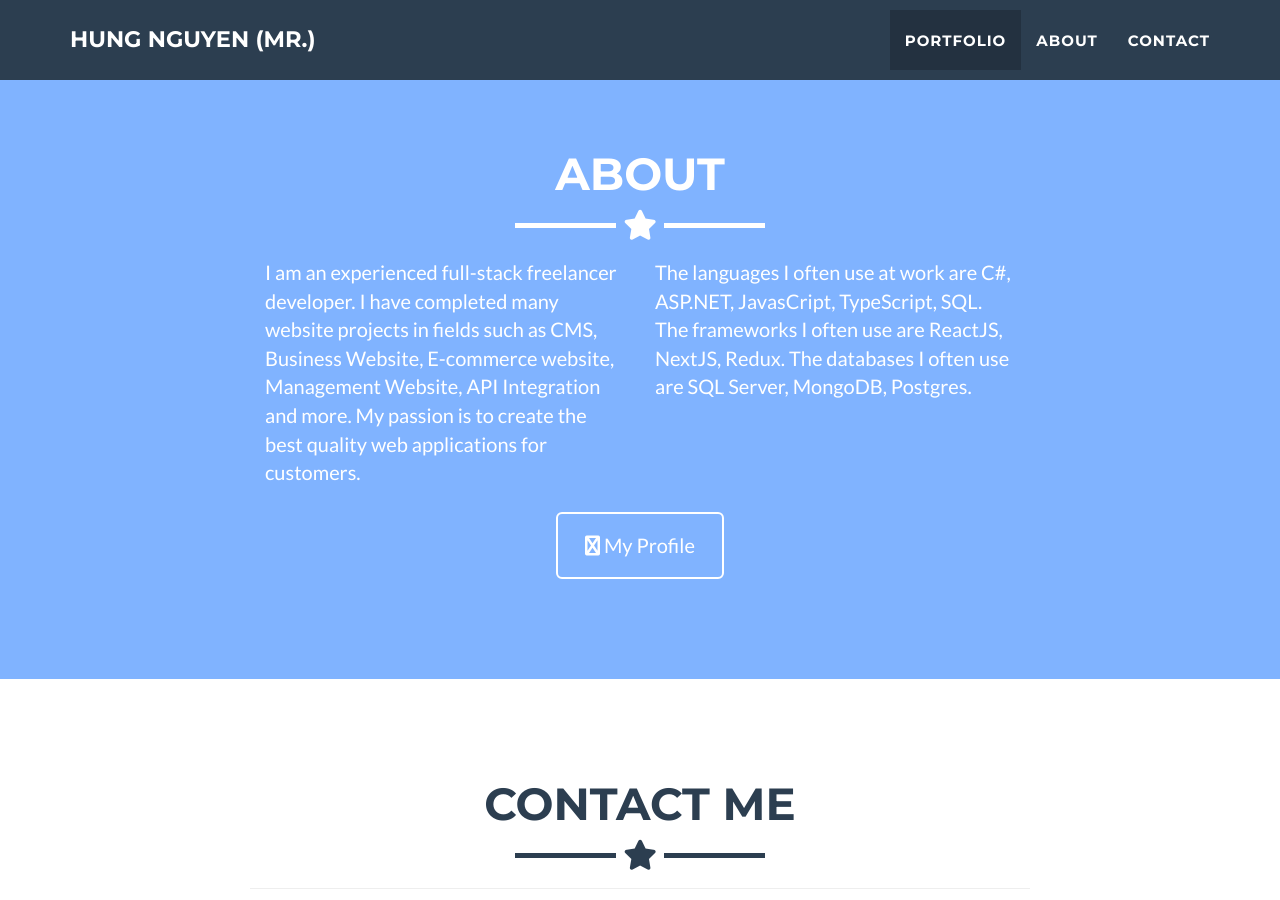
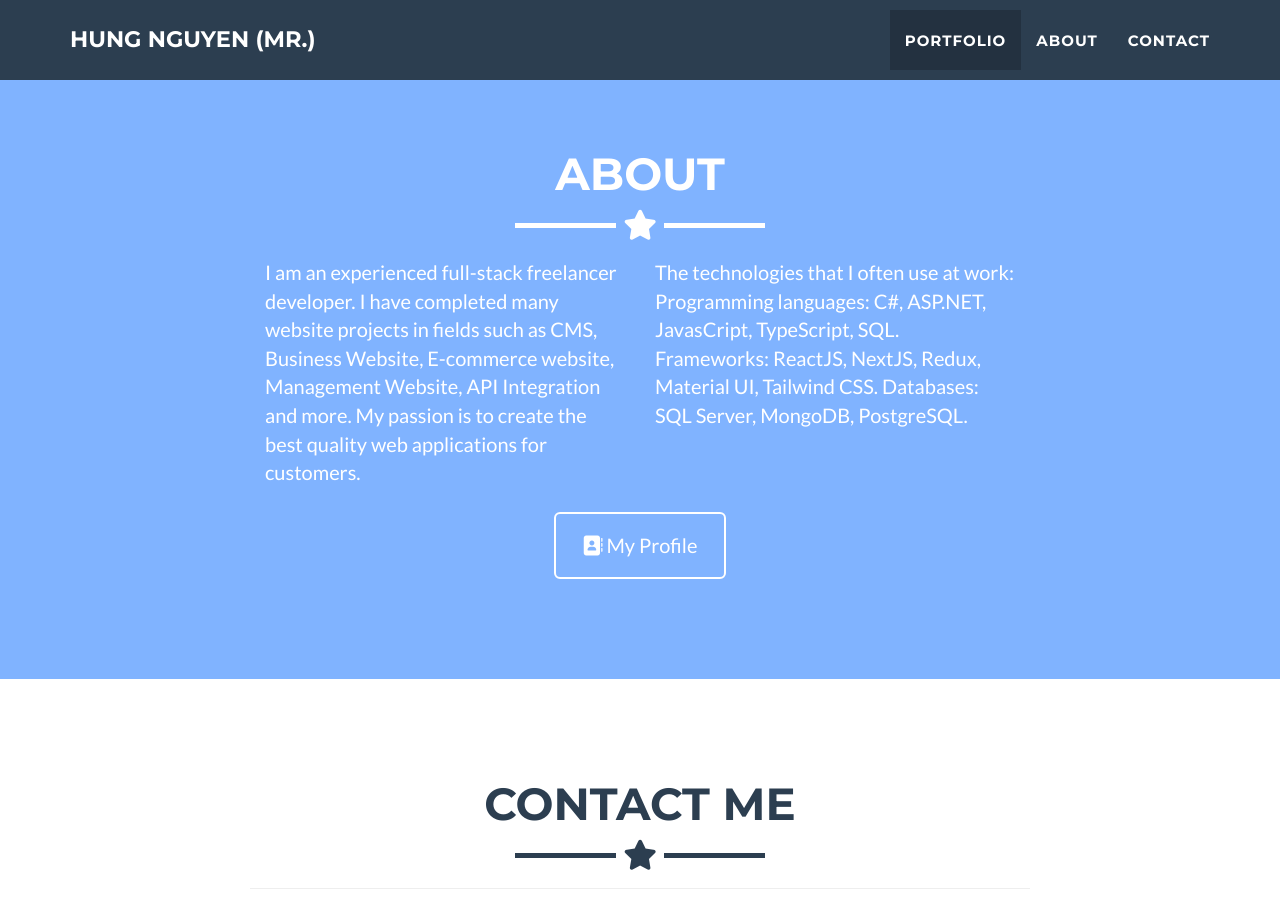
Before and after one commit to hungnguyen/hungnguyen.github.io, a Jekyll site: the page built from _posts/2014-07-18-project-1.markdown, in a window 1280 px wide and 900 px high, scrolled down 1623 px. Built offline with Jekyll 4.4.1, drawn with Linux system fonts in a browser that asks for light colours.

Commit message:
update about

```diff
--- a/_includes/about.html
+++ b/_includes/about.html
@@ -14,12 +14,11 @@
           My passion is to create the best quality web applications for customers.</p>
       </div>
       <div class="col-lg-4">
-        <p>The languages I often use at work are C#, ASP.NET, JavasCript, TypeScript, SQL. The frameworks I often
-          use are ReactJS, NextJS, Redux. The databases I often use are SQL Server, MongoDB, Postgres. </p>
+        <p>The technologies that I often use at work: Programming languages: C#, ASP.NET, JavasCript, TypeScript, SQL. Frameworks: ReactJS, NextJS, Redux, Material UI, Tailwind CSS. Databases: SQL Server, MongoDB, PostgreSQL. </p>
       </div>
       <div class="col-lg-8 col-lg-offset-2 text-center">
         <a href="https://www.linkedin.com/in/hungnguyen1610/" class="btn btn-lg btn-outline">
-          <i class="fa fa-linkedin"></i> My Profile
+          <i class="fa fa-address-book"></i> My Profile
         </a>
       </div>
     </div>
```
